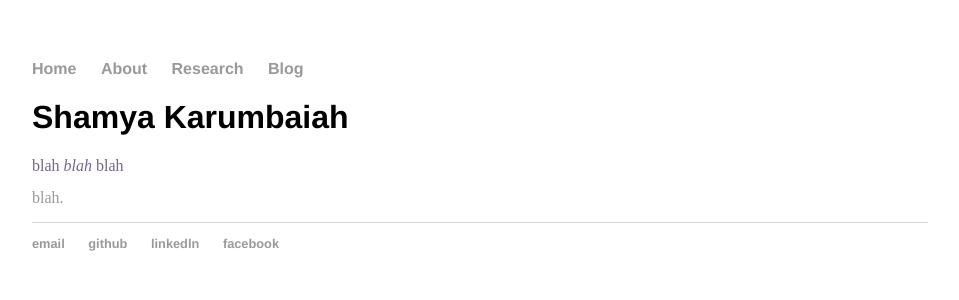
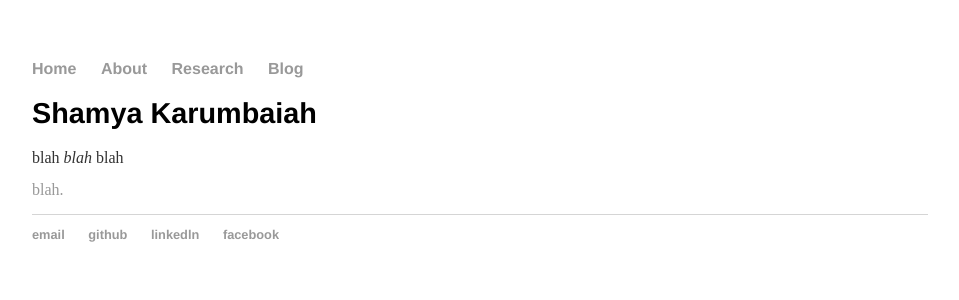
Before and after one commit to Shamya/shamyatest.github.io, a Jekyll site: the page built from index.html, in a window 1280 px wide. Shown: the top 300 px of the page, without its empty margins (160-1119 px from the left). Built offline with Jekyll 4.4.1, drawn with Linux system fonts in a browser that asks for light colours.

Commit message:
Update main.css

```diff
--- a/css/main.css
+++ b/css/main.css
@@ -20,7 +20,7 @@ a:hover {
     text-decoration: underline;
 }
 h1 {
-    font-size: 2em;
+    font-size: 1.8em;
     font-family:'Helvetica', 'Arial', 'Sans-Serif';
 }
 h2 {
@@ -34,7 +34,7 @@ h3 {
 p {
     font-size: 1em;
     line-height: 1em;
-    color: #768;
+    color: #333;
 }
 footer {
     border-top: 1px solid #d5d5d5;
```
